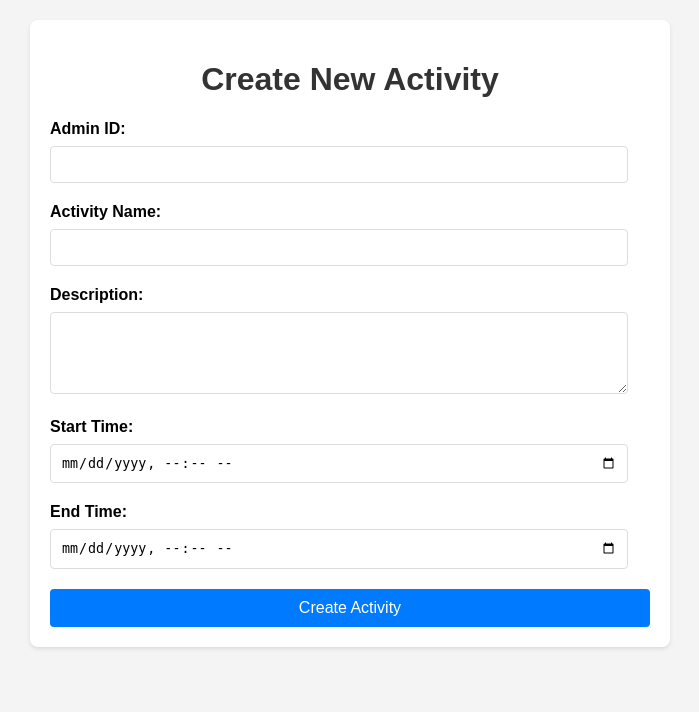
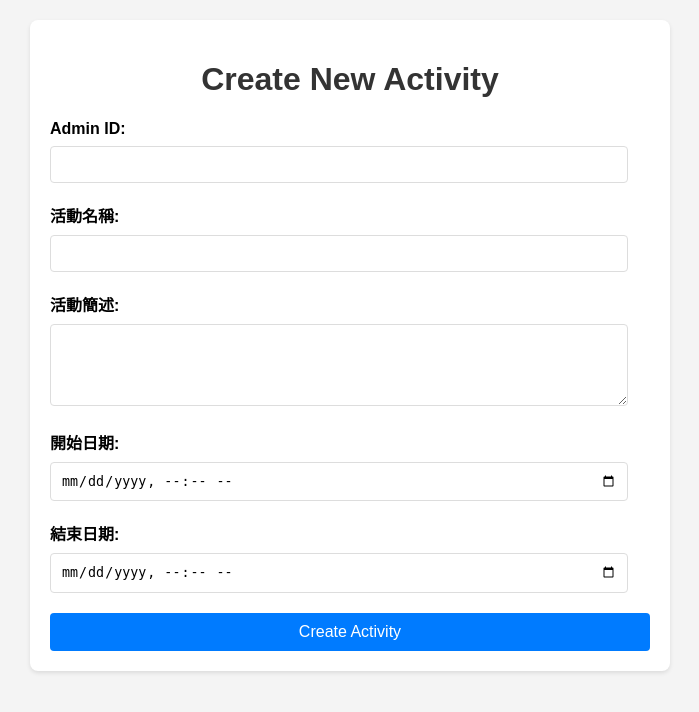
Before and after one commit to sun6255-alt/qr-checkin-new, a Flask app: page /create-activity in a window 1280 px wide. Shown: the top 712 px of the page, without its empty margins (290-989 px from the left). Run offline with Flask 3, Linux system fonts and the light colour scheme.

Commit message:
Feat: Update activity creation form labels to Chinese

```diff
--- a/templates/activity_create.html
+++ b/templates/activity_create.html
@@ -75,16 +75,16 @@
             <label for="adminId">Admin ID:</label>
             <input type="text" id="adminId" name="admin_id" required>
 
-            <label for="name">Activity Name:</label>
+            <label for="name">活動名稱:</label>
             <input type="text" id="name" name="name" required>
 
-            <label for="description">Description:</label>
+            <label for="description">活動簡述:</label>
             <textarea id="description" name="description" rows="4"></textarea>
 
-            <label for="startTime">Start Time:</label>
+            <label for="startTime">開始日期:</label>
             <input type="datetime-local" id="startTime" name="start_time" required>
 
-            <label for="endTime">End Time:</label>
+            <label for="endTime">結束日期:</label>
             <input type="datetime-local" id="endTime" name="end_time" required>
 
             <button type="submit">Create Activity</button>
```
